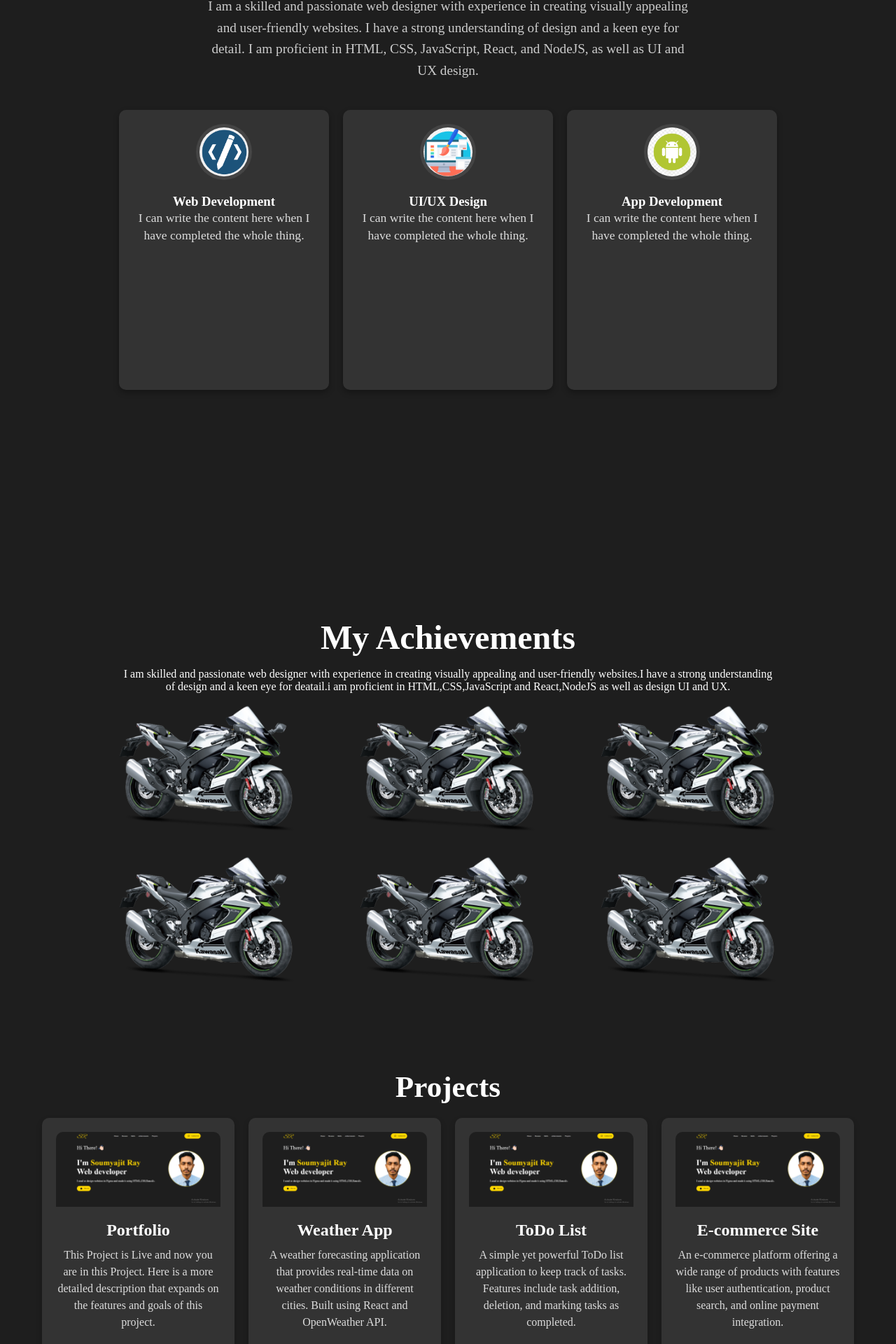
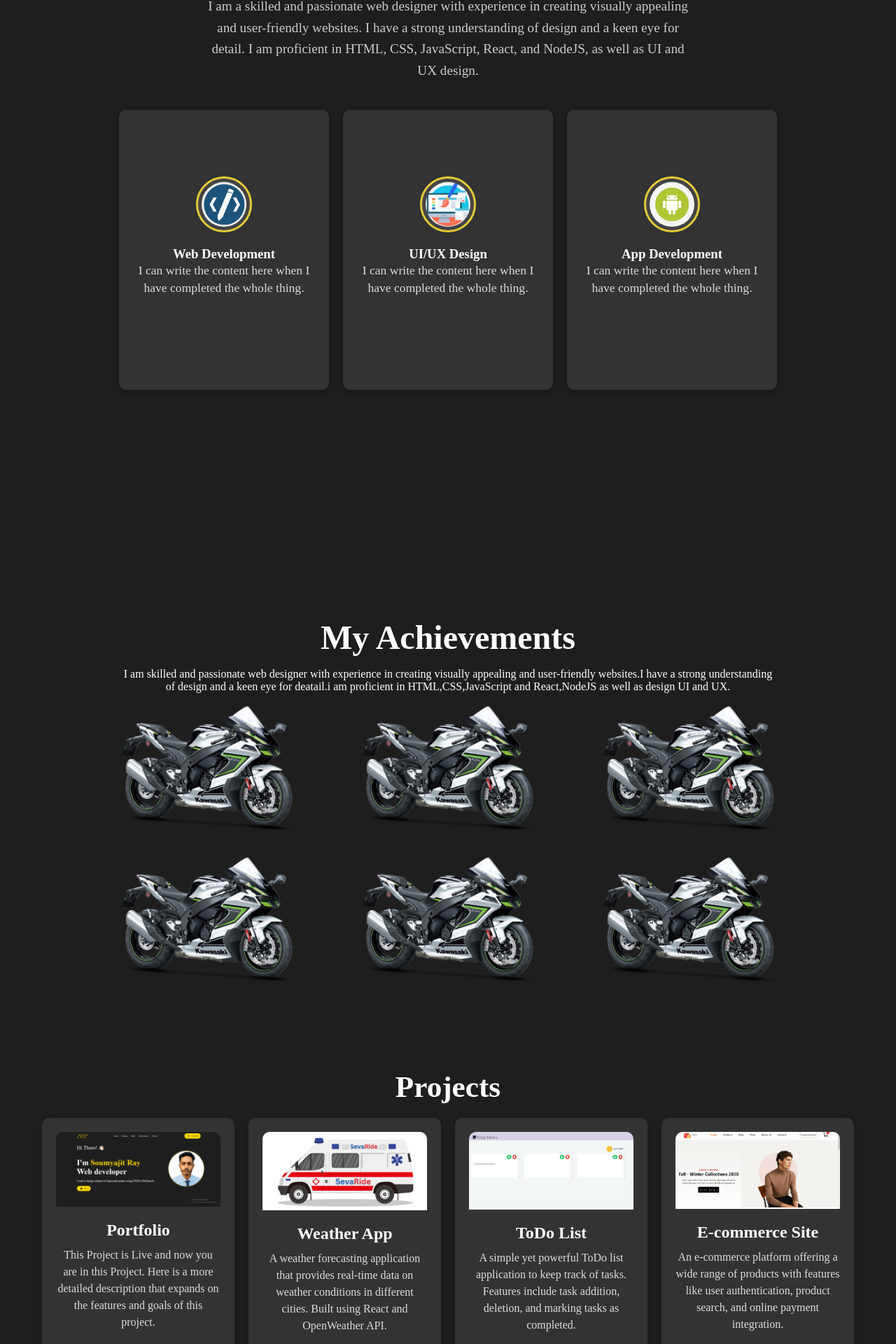
Before and after one commit to Arkajyoti333/Portfolio_Soumyajit, a React (Create React App) app: page / in a window 1280 px wide. Shown: the part 989-2909 px from the top of the page at 70% size. Built offline with nearby package versions, Linux system fonts and the light colour scheme.

Commit message:
fixed bugs ...

```diff
--- a/src/components/About/skills.css
+++ b/src/components/About/skills.css
@@ -30,13 +30,17 @@
     flex-wrap: wrap;
     justify-content: center;
     gap: 20px;
+    /* border: 3px solid red; */
 }
+
 
 /* Individual skill bar styling */
 .skillBar {
+
     background-color: #333;
     border-radius: 10px;
     padding: 20px;
+    padding-top: 5rem;
     width: 300px;
     max-width: 100%;
     box-shadow: 0 4px 8px rgba(0, 0, 0, 0.3);
@@ -59,15 +63,18 @@
     object-fit: cover;
     height: 60px;
     width: 60px;
+    margin-top: 15px;
     margin-bottom: 15px; /* Adds space between image and text */
     border-radius: 50%;
     background-color: #444;
     padding: 5px;
+    border: 3px solid rgb(230, 203, 54);
 }
 
 /* Text container inside each skill bar */
 .skillBarText {
     text-align: center; /* Centered text alignment */
+
 }
 
 /* Title inside each skill bar */
--- a/src/components/Projects/projects.js
+++ b/src/components/Projects/projects.js
@@ -1,7 +1,11 @@
 import React from 'react';
 import './projects.css';
 import portfolio from '../../assets/Portfolio_pr1.png';
+import EcommerceSite from '../../assets/E-commerceSit.jpg';
+import ToDoApp from "../../assets/ToDoApp.jpg"
+import Ambulance from "../../assets/am.png"
 import { FaGithub } from "react-icons/fa";
+
 
 const projects = () => {
   return (
@@ -23,7 +27,7 @@ const projects = () => {
           </div>
 
           <div className='projectsBar'>
-            <img src={portfolio} alt='Project 2' />
+            <img src={Ambulance} alt='Project 2' />
             <div className='projectsBarText'>
               <h2>Weather App</h2>
               <p>A weather forecasting application that provides real-time data on weather conditions in different cities. Built using React and OpenWeather API.</p>
@@ -35,7 +39,7 @@ const projects = () => {
           </div>
 
           <div className='projectsBar'>
-            <img src={portfolio} alt='Project 3' />
+            <img src={ToDoApp} alt='Project 3' />
             <div className='projectsBarText'>
               <h2>ToDo List</h2>
               <p>A simple yet powerful ToDo list application to keep track of tasks. Features include task addition, deletion, and marking tasks as completed.</p>
@@ -47,7 +51,7 @@ const projects = () => {
           </div>
 
           <div className='projectsBar'>
-            <img src={portfolio} alt='Project 4' />
+            <img src={EcommerceSite} alt='Project 4' />
             <div className='projectsBarText'>
               <h2>E-commerce Site</h2>
               <p>An e-commerce platform offering a wide range of products with features like user authentication, product search, and online payment integration.</p>
```
Also changed, not shown: src/assets/E-commerceSit.jpg (added), src/assets/ToDoApp.jpg (added).
